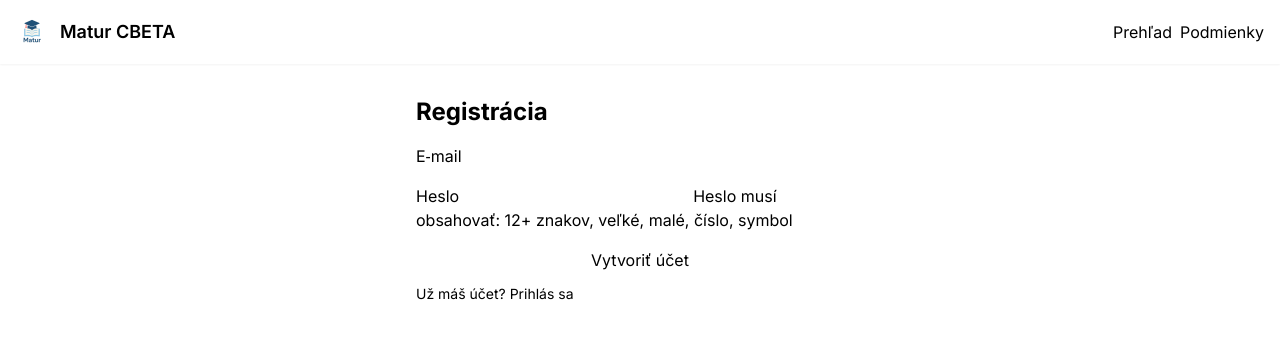
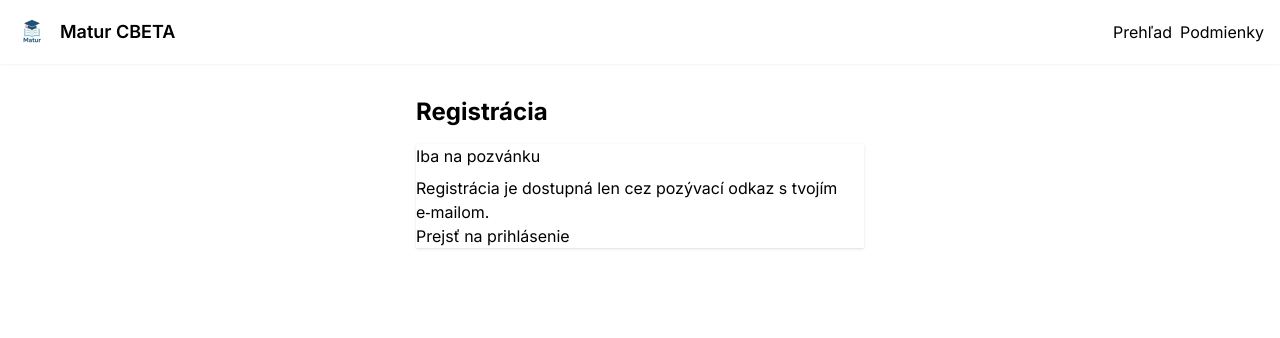
Before and after one commit to matursk/beta, a React (Vite) app: page /cbeta/signup in a window 1280 px wide. Shown: the top 338 px of the page. Built offline with nearby package versions, Linux system fonts and the light colour scheme.

Commit message:
auth fix on closed beta page

```diff
--- a/src/cbeta/Signup.tsx
+++ b/src/cbeta/Signup.tsx
@@ -2,6 +2,7 @@ import React, { useEffect, useMemo, useState } from "react";
 import { createUserWithEmailAndPassword } from "firebase/auth";
 import { cbetaAuth } from "./firebaseApp";
 import CbetaLayout from "./Layout";
+import { isAllowedEmail } from "./allowlist";
 
 const auth = cbetaAuth;
 
@@ -31,15 +32,23 @@ export default function CbetaSignup() {
     return { lengthOk, upperOk, lowerOk, digitOk, symbolOk, allOk };
   }, [password]);
 
+  const canSignUp = inviteEmail !== null && isAllowedEmail(inviteEmail);
+
   async function onSubmit(e: React.FormEvent) {
     e.preventDefault();
     setError(null);
     setSubmitting(true);
     try {
+      if (!inviteEmail) {
+        throw new Error("Registrácia je dostupná iba cez pozvánku.");
+      }
+      if (!isAllowedEmail(inviteEmail)) {
+        throw new Error("Tento e‑mail nemá prístup do uzavretej CBETA.");
+      }
       if (!passwordChecks.allOk) {
         throw new Error("Zadaj silné heslo (min. 12 znakov, veľké/malé písmená, číslo a symbol)");
       }
-      await createUserWithEmailAndPassword(auth, email, password);
+      await createUserWithEmailAndPassword(auth, inviteEmail, password);
       window.location.assign("/cbeta");
     } catch (e: any) {
       setError(e?.message || "Registrácia zlyhala");
@@ -52,17 +61,29 @@ export default function CbetaSignup() {
     <CbetaLayout>
       <div className="max-w-md mx-auto">
         <h1 className="text-2xl font-bold mb-4">Registrácia</h1>
-        <form onSubmit={onSubmit} className="space-y-4">
-          {inviteEmail ? (
-            <div className="alert">
-              Registruješ sa ako <strong>{inviteEmail}</strong>. <a className="link" href="/cbeta/signup">Použiť iný e‑mail</a>
+        {!inviteEmail && (
+          <div className="card bg-base-100 shadow">
+            <div className="card-body space-y-2">
+              <h2 className="card-title">Iba na pozvánku</h2>
+              <p>Registrácia je dostupná len cez pozývací odkaz s tvojím e‑mailom.</p>
+              <a className="btn" href="/cbeta/login">Prejsť na prihlásenie</a>
             </div>
-          ) : (
-            <div className="form-control">
-              <label className="label"><span className="label-text">E‑mail</span></label>
-              <input className="input input-bordered" type="email" required value={email} onChange={(e) => setEmail(e.target.value)} />
           </div>
         )}
+        {inviteEmail && !canSignUp && (
+          <div className="card bg-base-100 shadow">
+            <div className="card-body space-y-2">
+              <h2 className="card-title">Prístup zamietnutý</h2>
+              <p>E‑mail <strong>{inviteEmail}</strong> nie je v povolenom zozname pre uzavretú CBETA.</p>
+              <a className="btn" href="/cbeta/login">Prihlásiť sa iným účtom</a>
+            </div>
+          </div>
+        )}
+        {inviteEmail && canSignUp && (
+          <form onSubmit={onSubmit} className="space-y-4">
+            <div className="alert">
+              Registruješ sa ako <strong>{inviteEmail}</strong>.
+            </div>
             <div className="form-control">
               <label className="label"><span className="label-text">Heslo</span></label>
               <input className="input input-bordered" type="password" required value={password} onChange={(e) => setPassword(e.target.value)} />
@@ -82,9 +103,7 @@ export default function CbetaSignup() {
               {submitting ? "Registrujem…" : "Vytvoriť účet"}
             </button>
           </form>
-        <p className="mt-3 text-sm">
-          Už máš účet? <a className="link" href="/cbeta/login">Prihlás sa</a>
-        </p>
+        )}
       </div>
     </CbetaLayout>
   );
```
Lines whose indentation alone changed are shown as unchanged.
